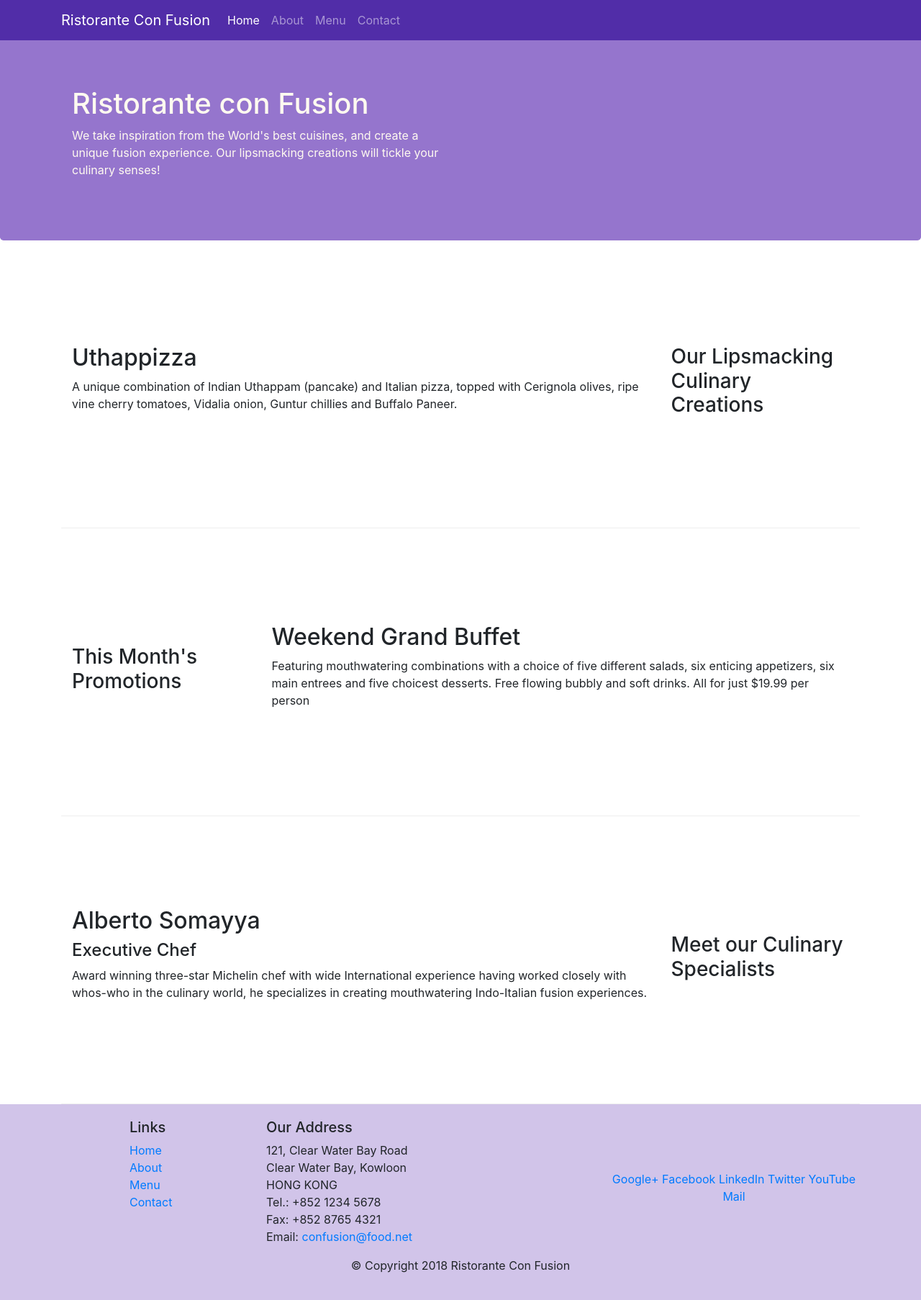
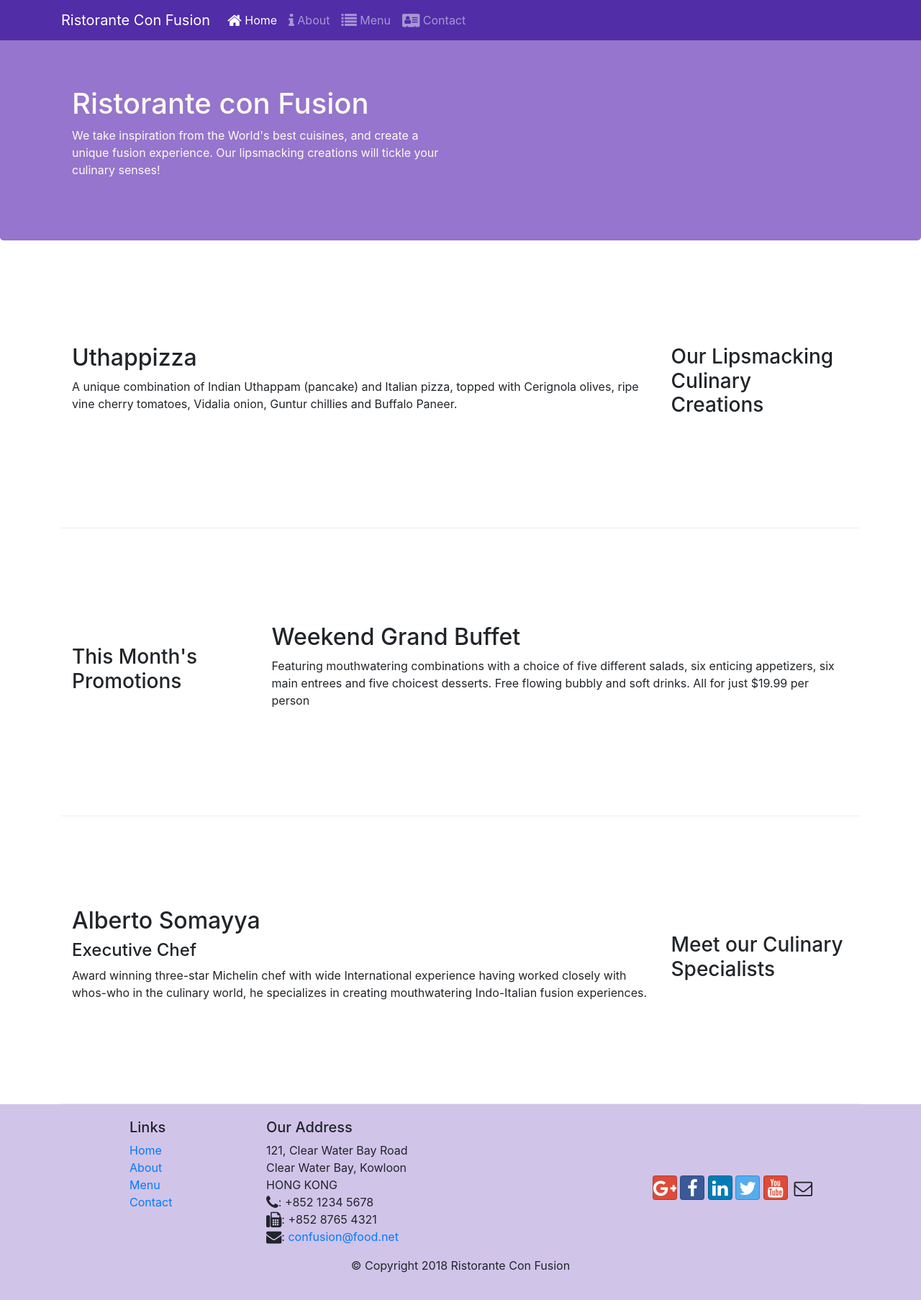
Before and after one commit to parmar-abhinav/Coursera-Bootstrap-Restorante, a website: page index.html in a window 1280 px wide. Shown: the whole page at 72% size. Drawn offline with nearby package versions, Linux system fonts and the light colour scheme.

Commit message:
Icon fonts

```diff
--- a/index.html
+++ b/index.html
@@ -10,6 +10,8 @@
         <!-- Bootstrap CSS -->
         <link rel="stylesheet" href="node_modules/bootstrap/dist/css/bootstrap.min.css">
         <link rel="stylesheet" href="css/styles.css">
+        <link rel="stylesheet" href="node_modules/font-awesome/css/font-awesome.min.css">
+        <link rel="stylesheet" href="node_modules/bootstrap-social/bootstrap-social.css">
     <title>Ristorante Con Fusion</title>
 </head>
 
@@ -22,10 +24,10 @@
             </button>
             <div class="collapse navbar-collapse" id="Navbar">
                 <ul class="navbar-nav mr-auto">
-                    <li class="nav-item active"><a class="nav-link" href="#">Home</a></li>
-                    <li class="nav-item"><a class="nav-link" href="./aboutus.html">About</a></li>
-                    <li class="nav-item"><a class="nav-link" href="#">Menu</a></li>
-                    <li class="nav-item"><a class="nav-link" href="#">Contact</a></li>
+                    <li class="nav-item active"><a class="nav-link" href="#"><span class="fa fa-home fa-lg"></span> Home</a></li>
+                    <li class="nav-item"><a class="nav-link" href="./aboutus.html"><span class="fa fa-info fa-lg"></span> About</a></li>
+                    <li class="nav-item"><a class="nav-link" href="#"><span class="fa fa-list fa-lg"></span> Menu</a></li>
+                    <li class="nav-item"><a class="nav-link" href="#"><span class="fa fa-address-card fa-lg"></span> Contact</a></li>
                 </ul>
             </div>
 
@@ -96,20 +98,22 @@
 		              121, Clear Water Bay Road<br>
 		              Clear Water Bay, Kowloon<br>
 		              HONG KONG<br>
-		              Tel.: +852 1234 5678<br>
-		              Fax: +852 8765 4321<br>
-		              Email: <a href="mailto:confusion@food.net">confusion@food.net</a>
+                      <i class="fa fa-phone fa-lg"></i>: +852 1234 5678<br>
+                      <i class="fa fa-fax fa-lg"></i>: +852 8765 4321<br>
+                      <i class="fa fa-envelope fa-lg"></i>:
+                      <a href="mailto:confusion@food.net">confusion@food.net</a>
 		           </address>
                 </div>
                 <div class="col-12 col-sm-4 align-self-center">
                     <div class="text-center">
-                        <a href="http://google.com/+">Google+</a>
-                        <a href="http://www.facebook.com/profile.php?id=">Facebook</a>
-                        <a href="http://www.linkedin.com/in/">LinkedIn</a>
-                        <a href="http://twitter.com/">Twitter</a>
-                        <a href="http://youtube.com/">YouTube</a>
-                        <a href="mailto:">Mail</a>
+                        <a class="btn btn-social-icon btn-google" href="http://google.com/+"><i class="fa fa-google-plus"></i></a>
+                        <a class="btn btn-social-icon btn-facebook" href="http://www.facebook.com/profile.php?id="><i class="fa fa-facebook"></i></a>
+                        <a class="btn btn-social-icon btn-linkedin" href="http://www.linkedin.com/in/"><i class="fa fa-linkedin"></i></a>
+                        <a class="btn btn-social-icon btn-twitter" href="http://twitter.com/"><i class="fa fa-twitter"></i></a>
+                        <a class="btn btn-social-icon btn-google" href="http://youtube.com/"><i class="fa fa-youtube"></i></a>
+                        <a class="btn btn-social-icon" href="mailto:"><i class="fa fa-envelope-o"></i></a>
                     </div>
+
                 </div>
            </div>
            <div class="row justify-content-center">
--- a/package.json
+++ b/package.json
@@ -15,6 +15,8 @@
   },
   "dependencies": {
     "bootstrap": "^4.4.1",
+    "bootstrap-social": "^5.1.1",
+    "font-awesome": "^4.7.0",
     "jquery": "^3.3.1",
     "popper.js": "^1.12.9"
   }
```
Also changed, not shown: aboutus.html (+18 -13 lines), 1 other file.
